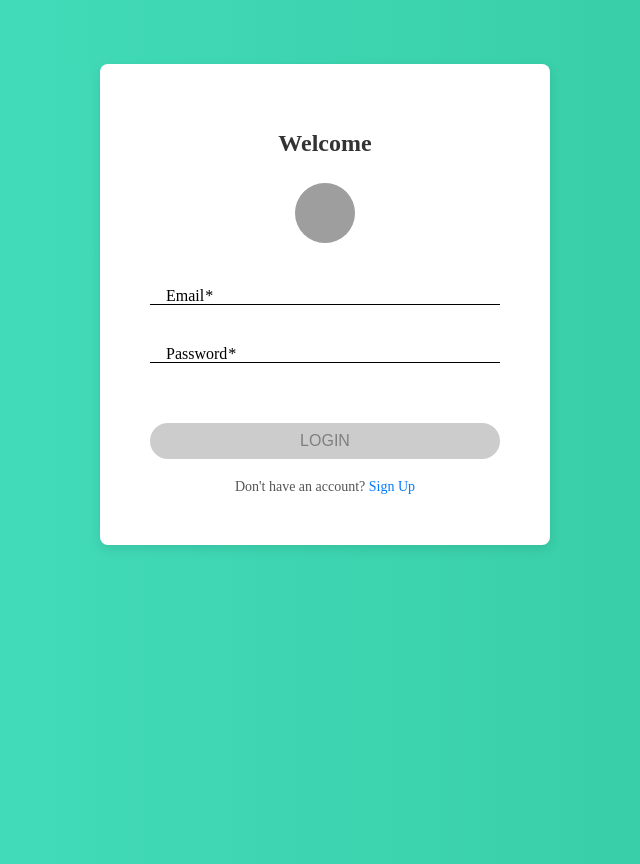
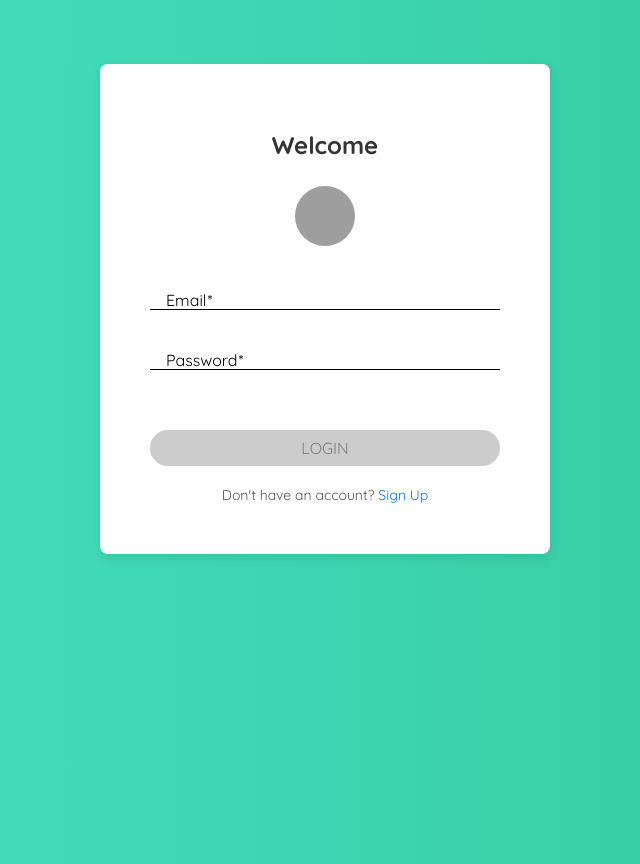
Before and after one commit to Raluca-Olteanu/Proiect-ISW, an Angular app: page /auth in a window 1280 px wide. Shown: the whole page, without its empty margins (315-955 px from the left). Built offline with nearby package versions, Linux system fonts and the light colour scheme; grey boxes are pictures that could not be loaded.

Commit message:
Updated fonts from google fonts

```diff
--- a/src/app/components/auth/auth.component.css
+++ b/src/app/components/auth/auth.component.css
@@ -80,3 +80,12 @@
     width: 100vw;
     background: linear-gradient(to right, #46e1c2, #34c99f); /* Turquoise to green gradient */
   }
+
+.auth-wrapper,
+.login-header,
+.form-wrapper,
+button,
+input,
+mat-form-field {
+  font-family: 'Quicksand', sans-serif;
+}
--- a/src/index.html
+++ b/src/index.html
@@ -5,6 +5,7 @@
   <title>OnlineShopClient</title>
   <base href="/">
   <meta name="viewport" content="width=device-width, initial-scale=1">
+  <link href="https://fonts.googleapis.com/css2?family=Quicksand:wght@300..700&display=swap" rel="stylesheet">
   <link rel="icon" type="image/x-icon" href="favicon.ico">
 </head>
 <body>
```
